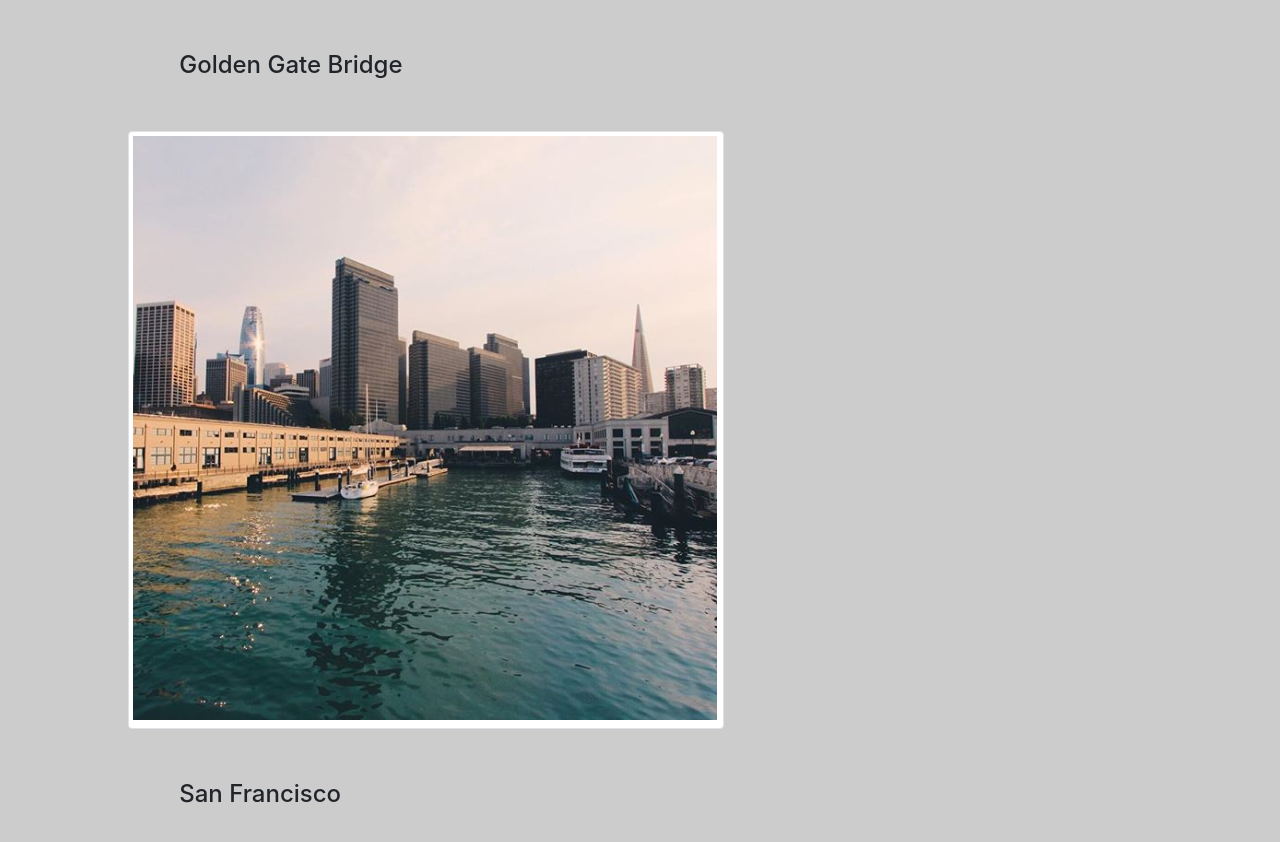
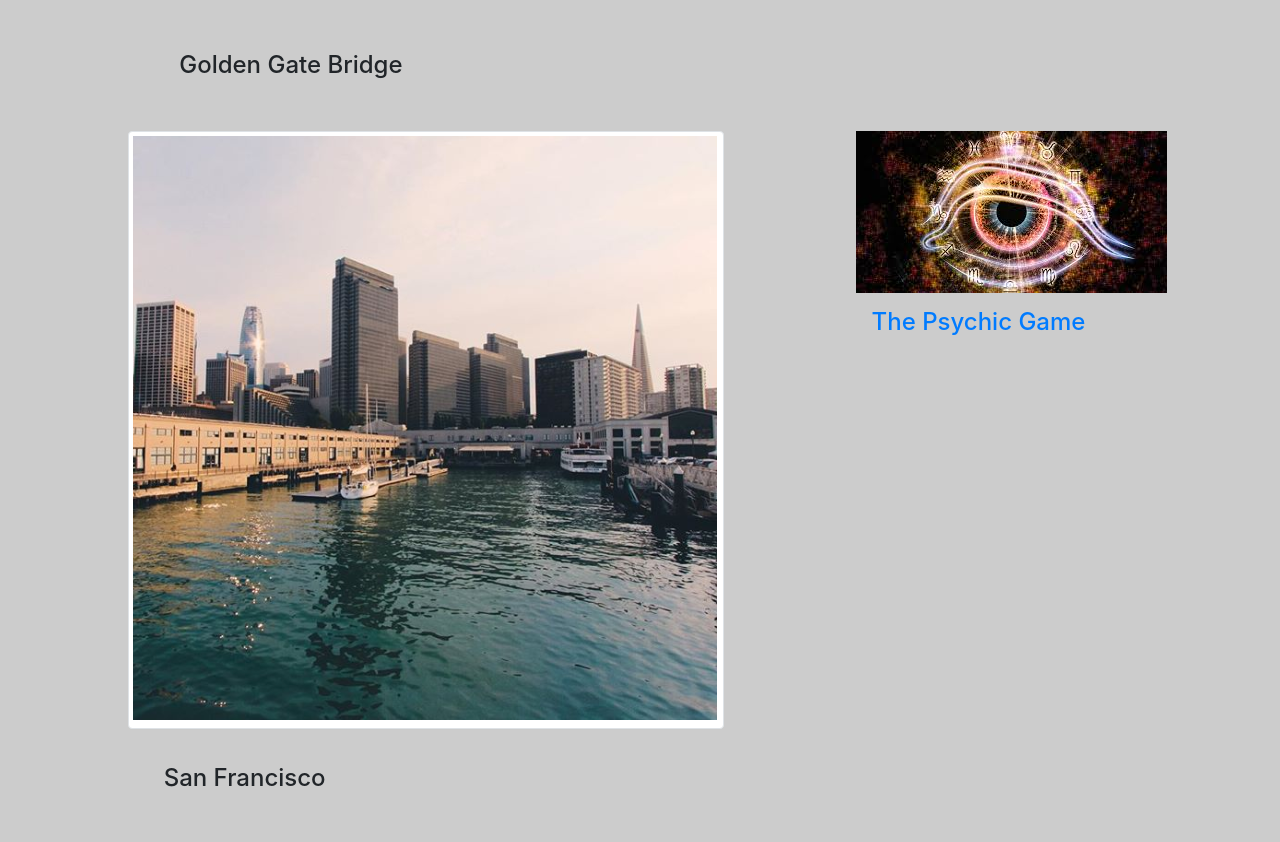
Before and after one commit to 8abc/Bootstrap-Portfolio, a plain HTML site: page portfolio.html in a window 1280 px wide. Shown: the part 848-1690 px from the top of the page. Drawn offline with nearby package versions, Linux system fonts and the light colour scheme.

Commit message:
added psychic game

```diff
--- a/portfolio.html
+++ b/portfolio.html
@@ -42,6 +42,12 @@
                 <div class=col><img class="img-responsive img-thumbnail" src="images/Screen Shot 2019-03-22 at 11.19.15 PM.png">
                     <h4>San Francisco</h4>
                 </div>
+        <div class="row">
+                    <div class=col><a href="https://8abc.github.io/Psychic-Game/">
+                        <img src="./images/download.jpeg" alt="">
+
+                        <h4>The Psychic Game</h4>
+        </div>
         </div>
 
 
```
Also changed, not shown: images/download.jpeg (added).
